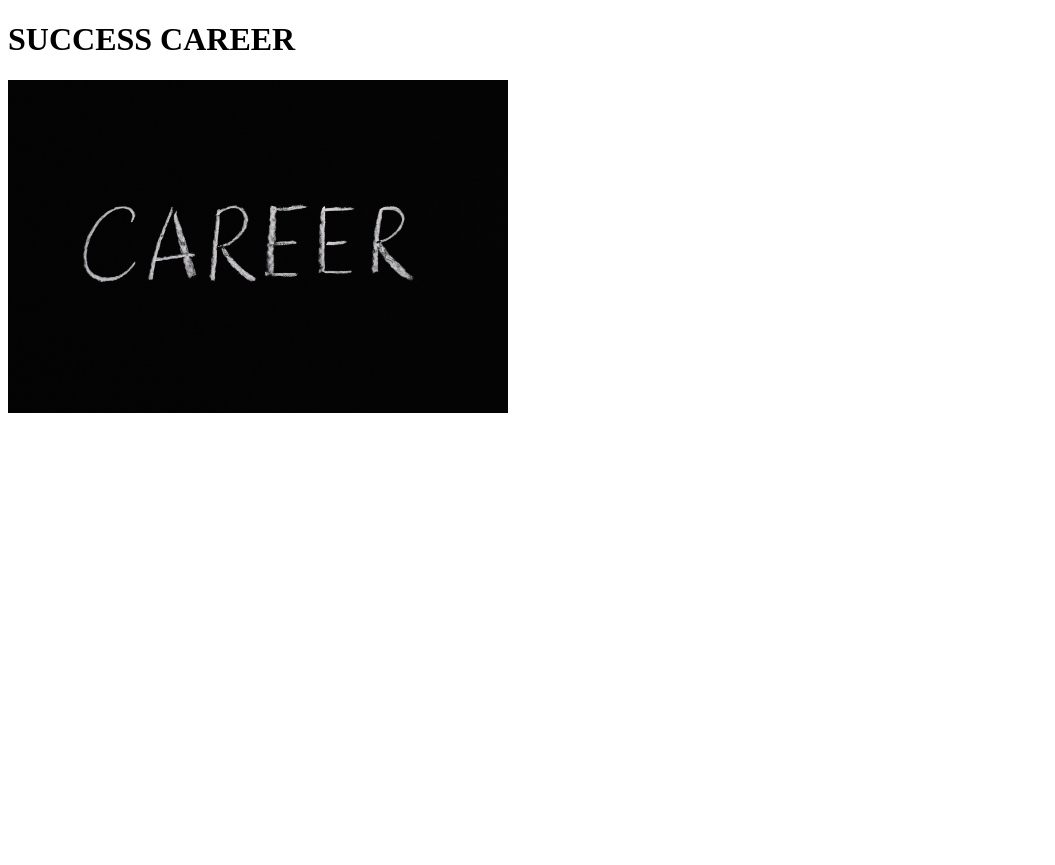
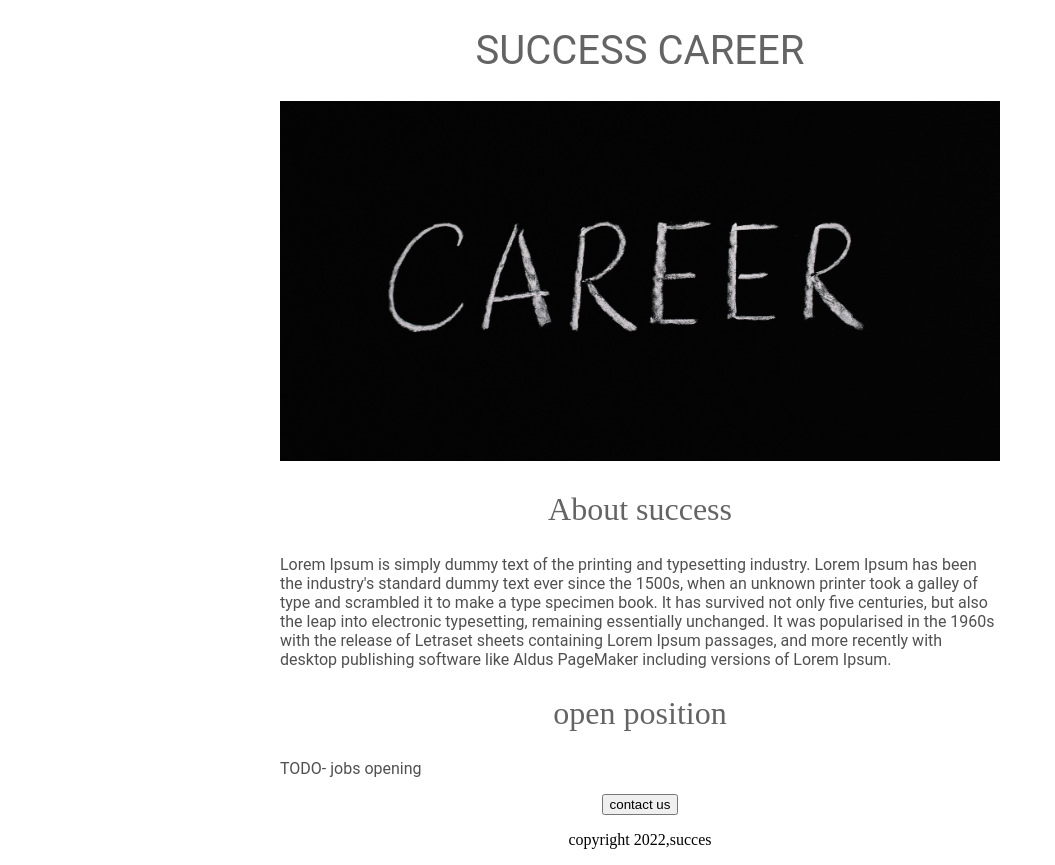
Before and after one commit to Mohammed-Altaf808/career-website, a Flask app: page / in a window 1280 px wide. Shown: the whole page, without its empty margins (0-1055 px from the left). Before the commit the page ends 413 px from the top, so only its background shows below. Run offline with Flask 3, Linux system fonts and the light colour scheme.

Commit message:
added html and css

```diff
--- a/templates/home.html
+++ b/templates/home.html
@@ -2,9 +2,48 @@
 <html>
  <head>
    <title>Career website</title>
+   <style>
+     h1{
+       font-size: 40px;
+       font-family: Roboto;
+       font-weight: normal;
+       color: rgb(100,100,100);
+       text-align: center;
+     }
+     #banner{
+       width: 100%;
+       height: 360px;
+       object-fit: cover;
+     }
+     h2{
+       font-famly: Roboto;
+       font-size: 32px;
+       color: rgb(100,100,100);
+       text-align: center;
+       font-weight: normal;
+     }
+     .bodytext{
+       font-family: Roboto;
+       color: rgb(80,80,80);
+     }
+     #container{
+       max-width: 720px;
+       margin: 0 auto ;
+     }
+   </style>
  </head>
   <body>
+    <div id="container">
    <h1>SUCCESS CAREER</h1>
-    <img src="https://career-website.mohammedaltaf.repl.co/static/banner2.jpg" higth="50" width="500">
+    <img id="banner" src="https://career-website.mohammedaltaf.repl.co/static/banner2.jpg" >
+    <h2>About success</h2>
+    <p class="bodytext">Lorem Ipsum is simply dummy text of the printing and typesetting industry. Lorem Ipsum has been the industry's standard dummy text ever since the 1500s, when an unknown printer took a galley of type and scrambled it to make a type specimen book. It has survived not only five centuries, but also the leap into electronic typesetting, remaining essentially unchanged. It was popularised in the 1960s with the release of Letraset sheets containing Lorem Ipsum passages, and more recently with desktop publishing software like Aldus PageMaker including versions of Lorem Ipsum.</p>
+    <h2>open position</h2>
+    <p class="bodytext">TODO- jobs opening</p>
+      <div style="text-align:center;">
+    <button>contact us</button>
+        <p>copyright 2022,succes</p>
+      </div>
+  </div>
   </body>
 </html>
```
